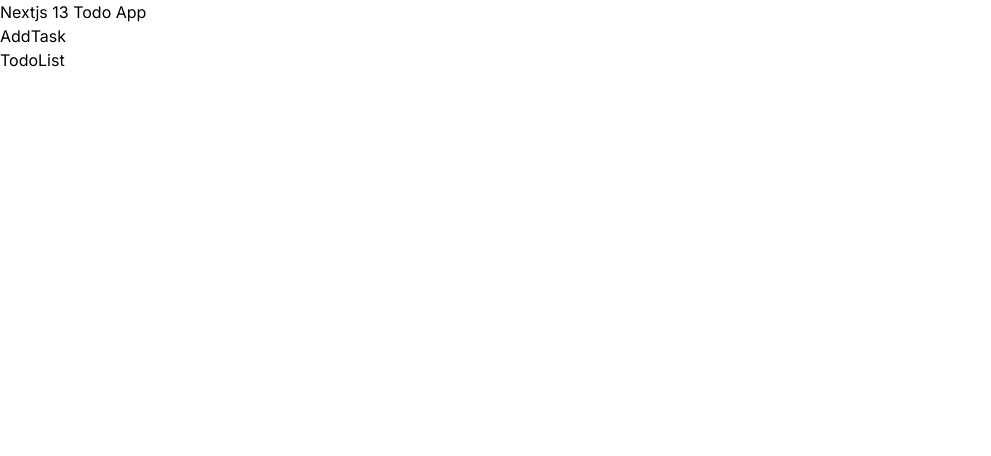
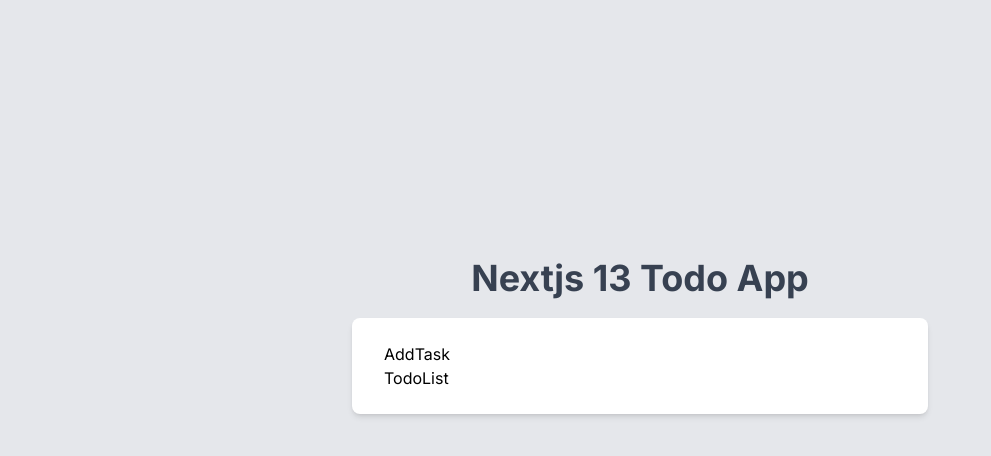
Before and after one commit to JamesCroissant/nextjs-todo, a Next.js app in the folder nextjs-todo/: page / in a window 1280 px wide. Shown: the top 456 px of the page, without its empty margins (0-991 px from the left). Built offline with nearby package versions, Linux system fonts and the light colour scheme.

Commit message:
update html and css in page.tsx

```diff
--- a/nextjs-todo/app/page.tsx
+++ b/nextjs-todo/app/page.tsx
@@ -4,10 +4,10 @@
 
 export default function Home() {
   return (
-    <main>
-      <h1>Nextjs 13 Todo App</h1>
-      <div>
-        <div>
+    <main className="flex flex-col items-center justify-center min-h-screen py-2 bg-gray-200">
+      <h1 className="text-4xl font-bold text-gray-700 -mt-32">Nextjs 13 Todo App</h1>
+      <div className="w-full max-w-xl mt-5">
+        <div className="w-full px-8 py-6 bg-white shadow-md rounded-lg">
           <AddTask />
           <TodoList />
         </div>
```
